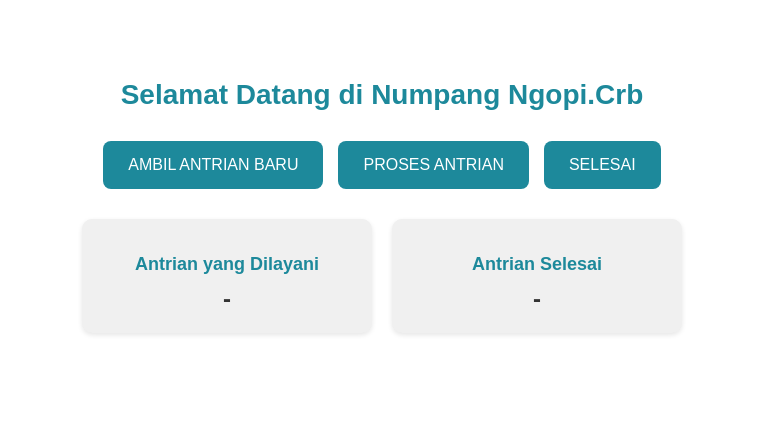
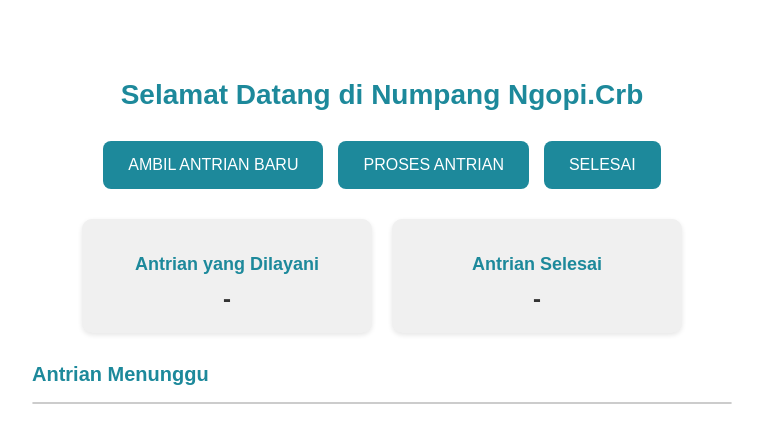
Before and after one commit to Numpangngopicrb/nnc, a plain HTML site: page index.html in a window 1280 px wide. Shown: the whole page, without its empty margins (258-1021 px from the left). Drawn offline with Linux system fonts and the light colour scheme; no server answers.

Commit message:
Update index.html

```diff
--- a/index.html
+++ b/index.html
@@ -26,6 +26,12 @@
         <p id="antrianSelesai">-</p>
       </div>
     </div>
+
+    <!-- Tambahan: Daftar Antrian Menunggu -->
+    <div class="queue-list">
+      <h2>Antrian Menunggu</h2>
+      <ul id="daftarAntrian"></ul>
+    </div>
   </div>
 
   <!-- Firebase SDK -->
```
